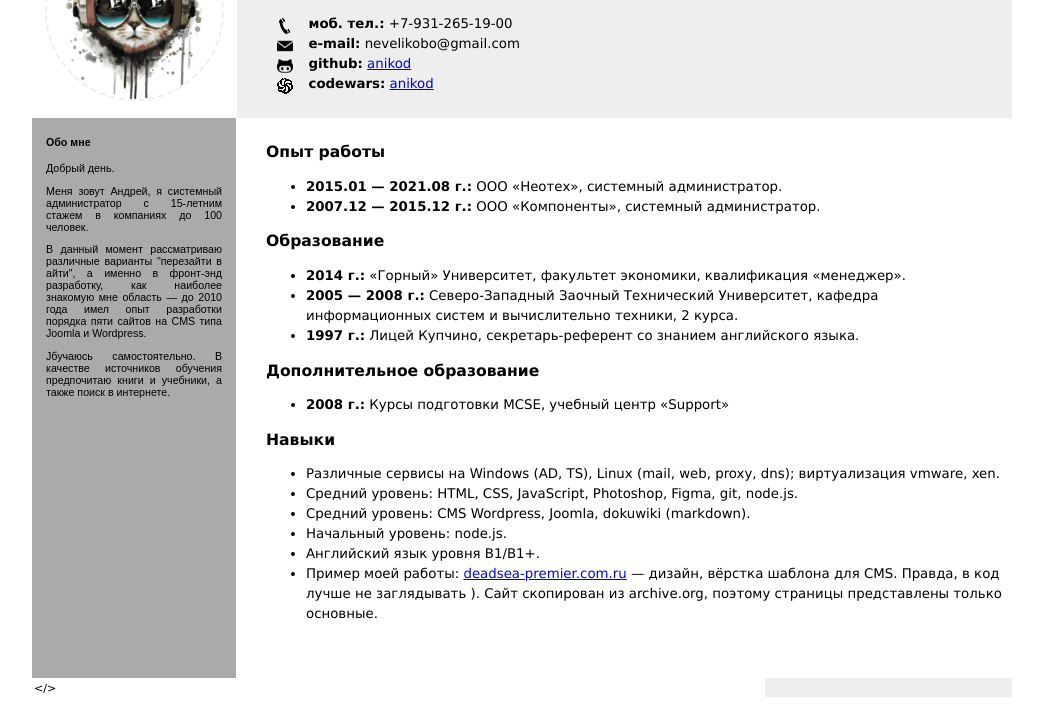
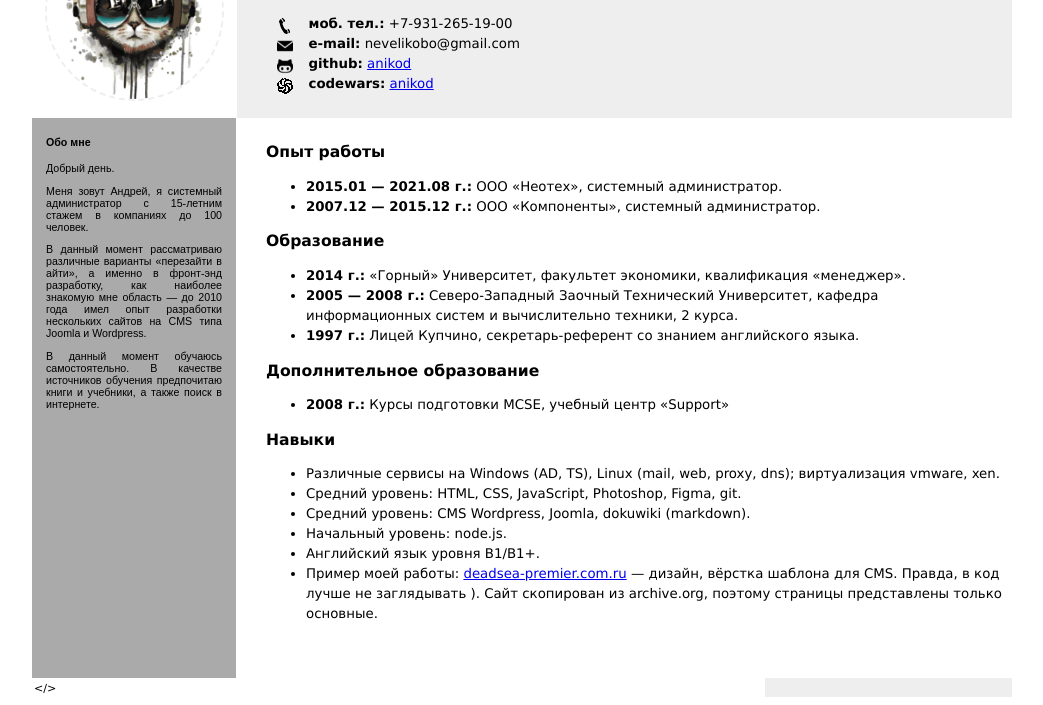
Before and after one commit to anikod/cv, a plain HTML site: page index.html in a window 1280 px wide. Shown: the part 95-800 px from the top of the page, without its empty margins (118-1161 px from the left). Drawn offline with Linux system fonts and the light colour scheme.

Commit message:
fix: minor bug fixes

```diff
--- a/index.html
+++ b/index.html
@@ -48,17 +48,14 @@
 
                     <p>Меня зовут Андрей, я системный администратор с 15-летним стажем в компаниях до 100 человек.</p>
 
-                    <p>В данный момент рассматриваю различные варианты "перезайти в айти", а именно в
+                    <p>В данный момент рассматриваю различные варианты &laquo;перезайти в айти&raquo;, а именно в
                         фронт-энд разработку, как наиболее знакомую мне область &mdash; до 2010 года имел опыт
-                        разработки порядка пяти сайтов на CMS типа Joomla и Wordpress. </p>
+                        разработки нескольких сайтов на CMS типа Joomla и Wordpress.</p>
 
-                    <p>Jбучаюсь самостоятельно. В качестве источников обучения предпочитаю
+                    <p>В данный момент обучаюсь самостоятельно. В качестве источников обучения предпочитаю
                         книги и учебники, а также поиск в интернете.</p>
 
                     <p></p>
-
-
-
 
                 </article>
             </div>
@@ -96,7 +93,7 @@
                             xen.
                         </li>
 
-                        <li>Средний уровень: HTML, CSS, JavaScript, Photoshop, Figma, git, node.js. </li>
+                        <li>Средний уровень: HTML, CSS, JavaScript, Photoshop, Figma, git.</li>
 
                         <li>Средний уровень: CMS Wordpress, Joomla, dokuwiki (markdown).</li>
 
@@ -123,7 +120,9 @@
             </div>
 
             <div class="footer-right">
-                <!--a href="https://rs.school/js/"><img src="img/rs_school_js.svg" title="RS School: JS/FE 2021Q1"></a-->
+                <!--a href="https://rs.school/js/"><img src="img/rs_school_js.svg" title="RS School: JS/FE 2021Q1"></a
+                    здесь могла бы быть реклама и ваших курсов )
+                -->
             </div>
         </div>
     </footer>
```
